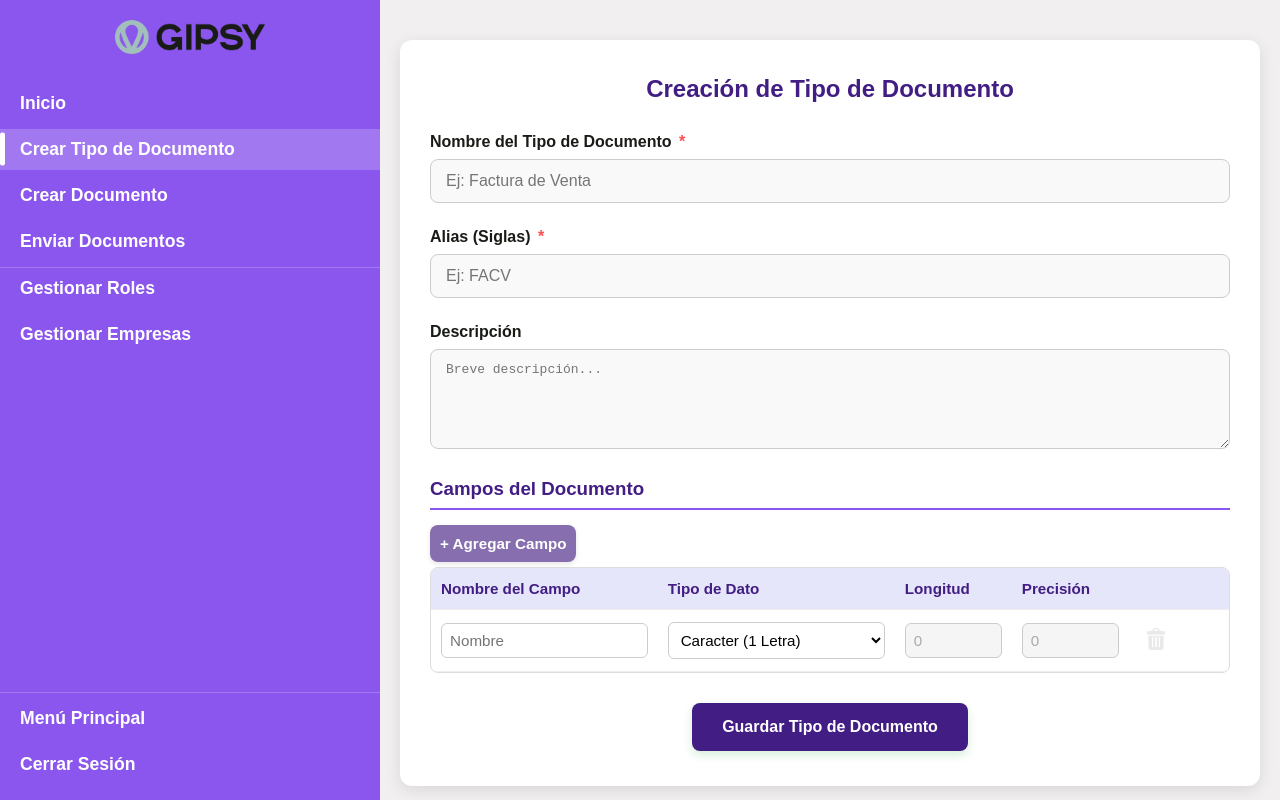
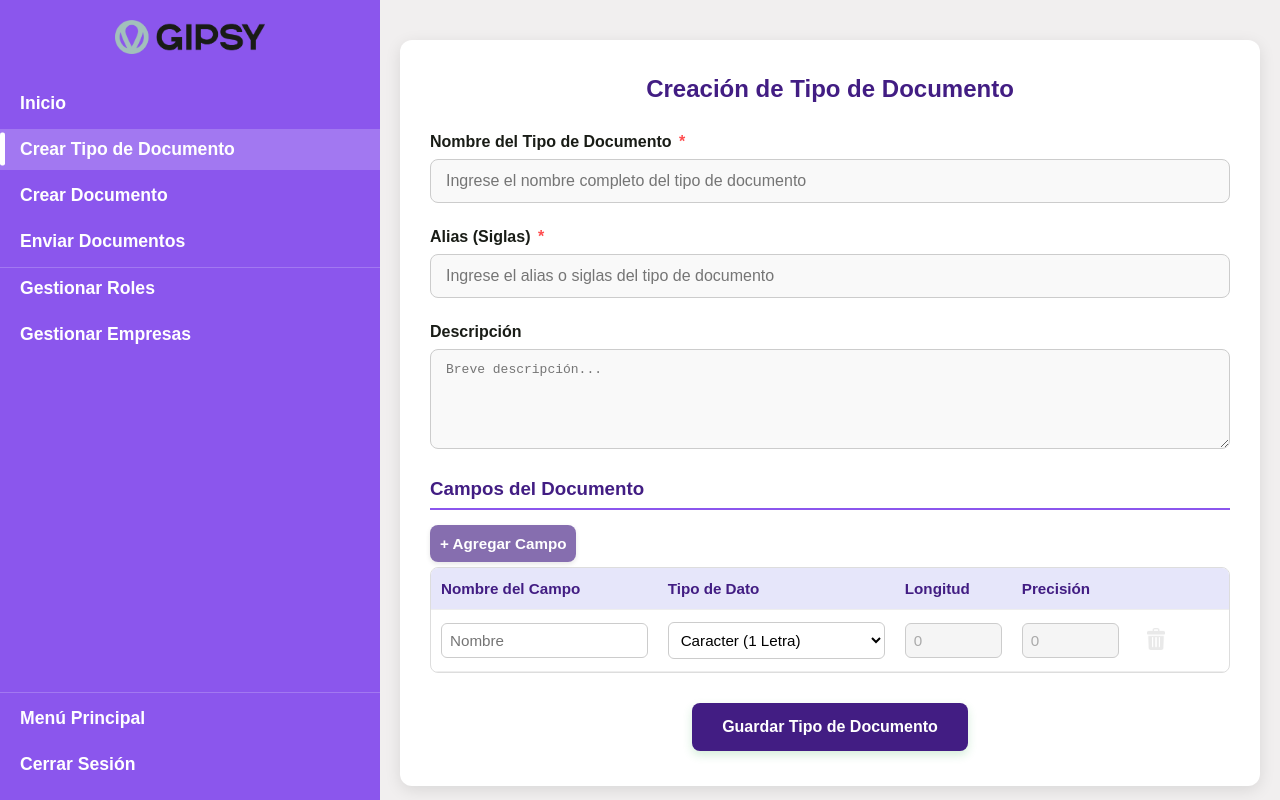
Before and after one commit to ProyGipsy/DocumentosApp, a React (Vite) app in the folder frontend/: page /documents/document-type in a window 1280 px wide. Built offline with nearby package versions, Linux system fonts and the light colour scheme; no server answers.

Commit message:
Fixing placeholders

```diff
--- a/frontend/src/components/general/DocumentTypeForm.jsx
+++ b/frontend/src/components/general/DocumentTypeForm.jsx
@@ -264,7 +264,7 @@ const CreateDocumentType = () => {
                                 id="docTypeName"
                                 value={documentTypeName}
                                 onChange={(e) => setDocumentTypeName(e.target.value)}
-                                placeholder="Ej: Factura de Venta"
+                                placeholder="Ingrese el nombre completo del tipo de documento"
                                 className="text-input"
                                 required
                             />
@@ -279,7 +279,7 @@ const CreateDocumentType = () => {
                                 id="docTypeAlias"
                                 value={documentTypeAlias}
                                 onChange={(e) => setDocumentTypeAlias(e.target.value)}
-                                placeholder="Ej: FACV"
+                                placeholder="Ingrese el alias o siglas del tipo de documento"
                                 className="text-input"
                                 required
                             />
```
